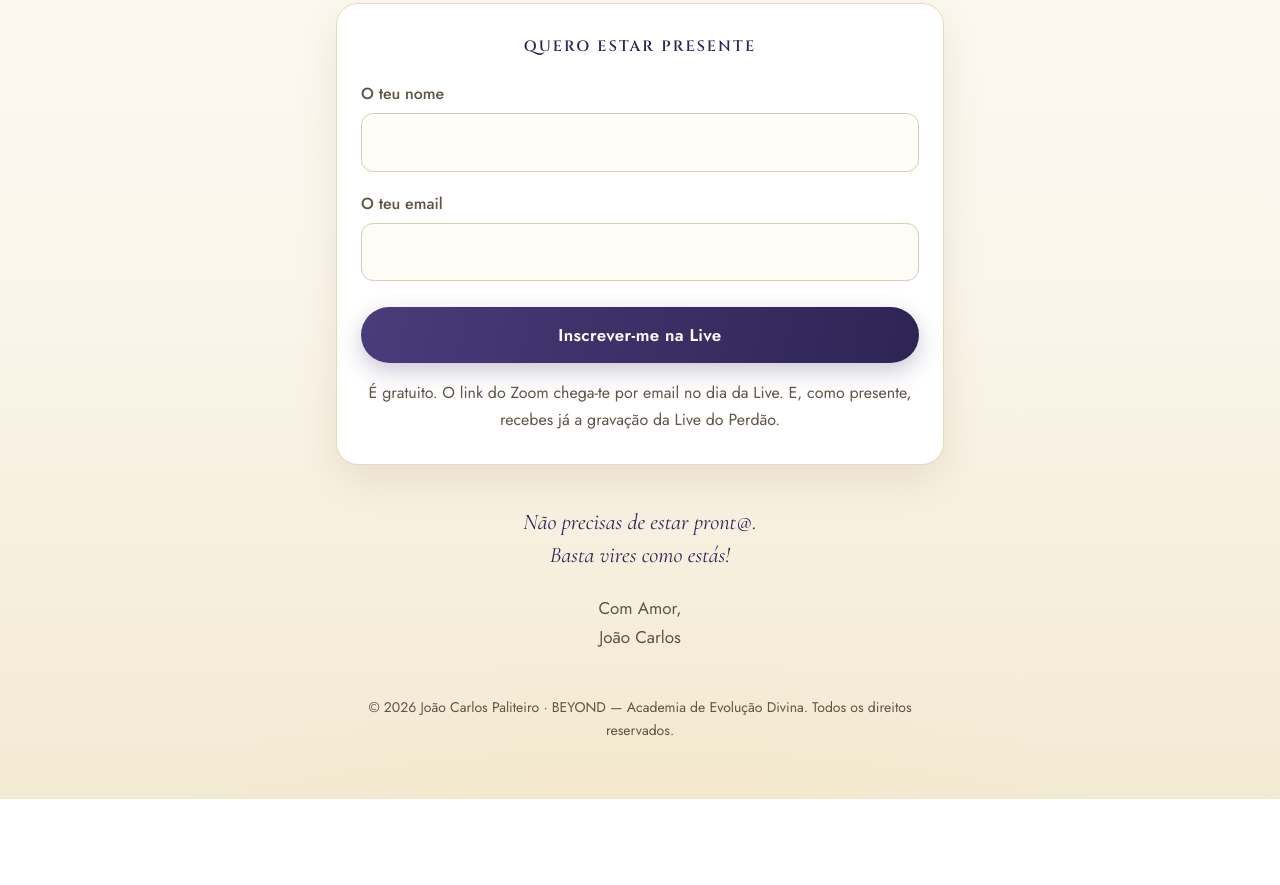
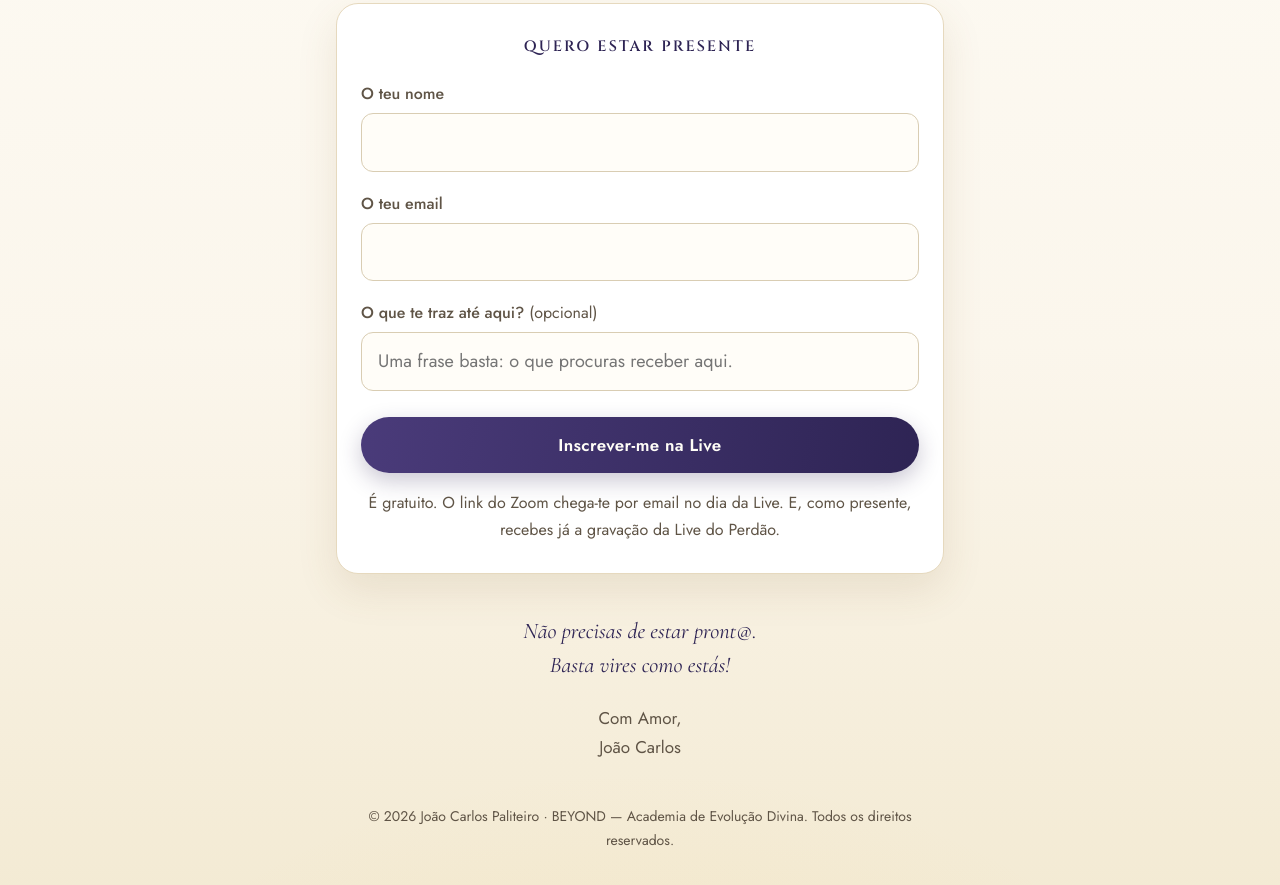
Before and after one commit to JCPaliteiro/lives-em-presenca, a plain HTML site: page index.html in a window 1280 px wide. Shown: the part 965-1850 px from the top of the page. Before the commit the page ends 1764 px from the top, so only its background shows below. Drawn offline with nearby package versions, Linux system fonts and the light colour scheme.

Commit message:
Lives: pergunta opcional «O que te traz até aqui?» no formulário (piloto da escuta)
Co-Authored-By: Claude Opus 5.5 <noreply@anthropic.com>
Claude-Session: https://claude.ai/code/session_01V5hGCuvXiUoAjPsNtDuSvd

```diff
--- a/index.html
+++ b/index.html
@@ -97,6 +97,9 @@ footer{margin-top:44px;font-size:14px;color:var(--ink-soft)}
         <label for="email">O teu email</label>
         <input id="email" name="fields[email]" type="email" autocomplete="email" required>
 
+        <label for="traz">O que te traz até aqui? <span style="font-weight:400">(opcional)</span></label>
+        <input id="traz" name="fields[o_que_te_traz]" type="text" maxlength="300" placeholder="Uma frase basta: o que procuras receber aqui.">
+
         <input type="hidden" name="ml-submit" value="1">
         <input type="hidden" name="anticsrf" value="true">
 
```
